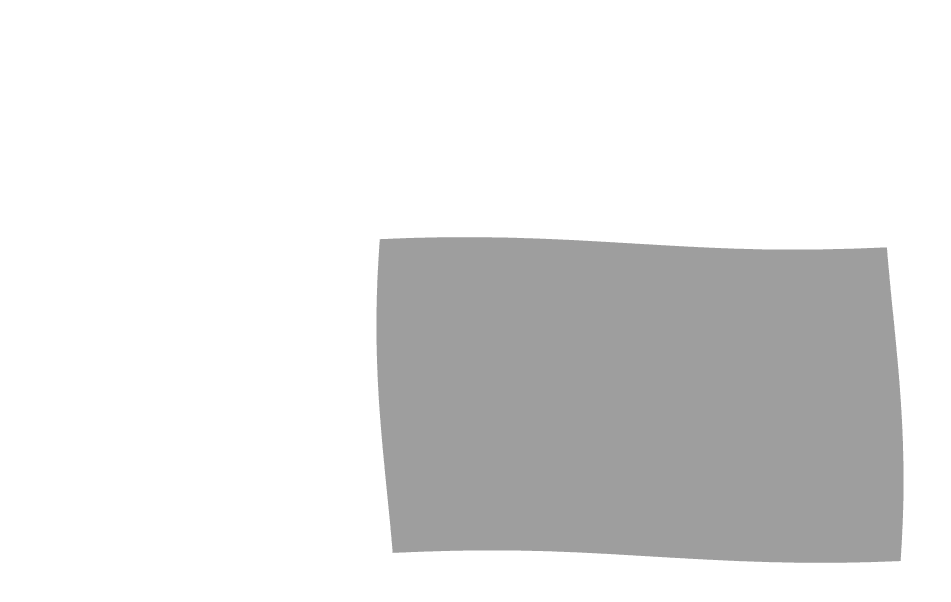
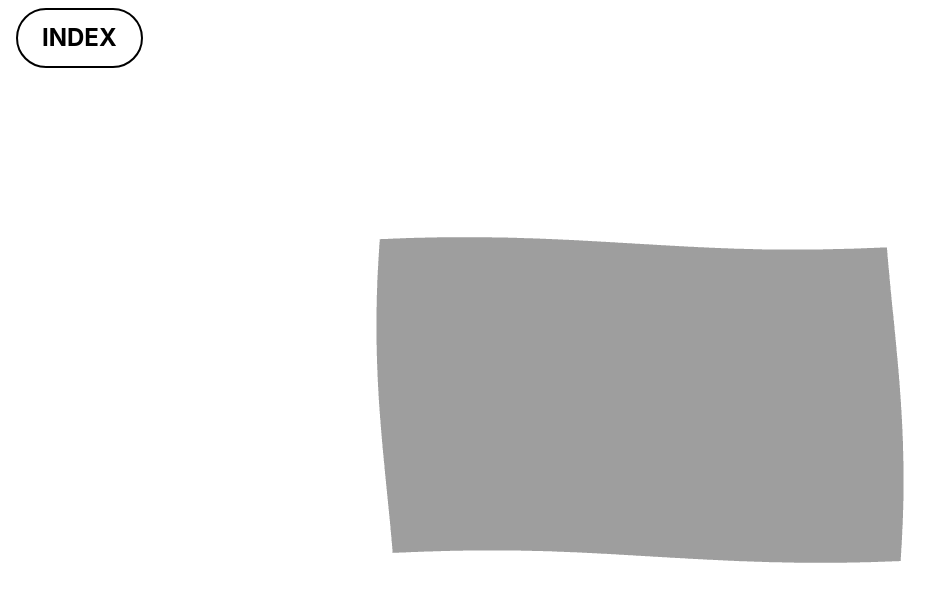
Before and after one commit to kyohei-23/glsl-practice, a React (Vite) app: page /diagonal-wave in a window 1280 px wide. Shown: the top 602 px of the page, without its empty margins (0-951 px from the left). Built offline with nearby package versions, Linux system fonts and the light colour scheme.

Commit message:
indexに戻るボタンの追加

```diff
--- a/src/components/Container.tsx
+++ b/src/components/Container.tsx
@@ -1,10 +1,25 @@
 import { FC, ReactNode } from "react";
+import { Link } from "react-router-dom";
+import { classNameX } from "../functions";
 
 export const Container:FC<{children: ReactNode}> = ({
   children
 }) =>{
   return (
     <div className={"h-screen w-full"}>
+      <Link className={classNameX(
+        "block fixed top-0 z-50 overflow-hidden bg-white",
+        "py-3 px-6 mx-4 my-2",
+        "text-2xl uppercase font-bold",
+        "border-current border-2 rounded-full",
+        "after:block",
+        "after:absolute after:top-0 after:rounded-full after:aspect-square after:right-full after:h-full after:bg-slate-900 after:origin-left after:scale-0",
+        "hover:after:scale-[350%] after:-z-[1] after:transition-transform after:duration-500 after:ease-in-out"
+      )} to="/">
+        <span className={"mix-blend-difference text-white"}>
+          index
+        </span>
+      </Link>
       { children }
     </div>
   )
--- /dev/null
+++ b/src/functions/index.ts
@@ -0,0 +1,3 @@
+type ClassNameX = ( ...classes: Array<String> ) => string
+
+export const classNameX:ClassNameX = (...classes) => classes.map(_class => _class.trim()).join(' ')
```
